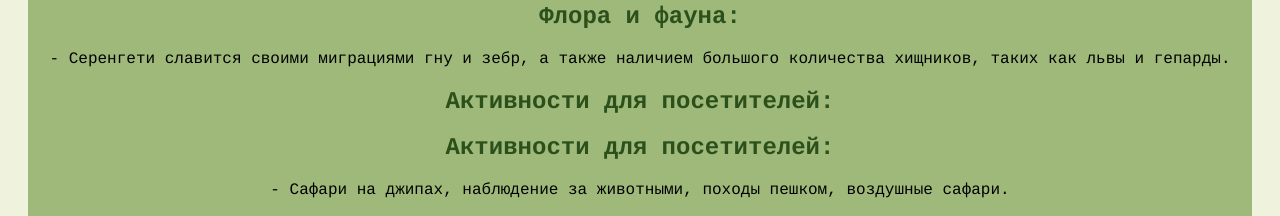
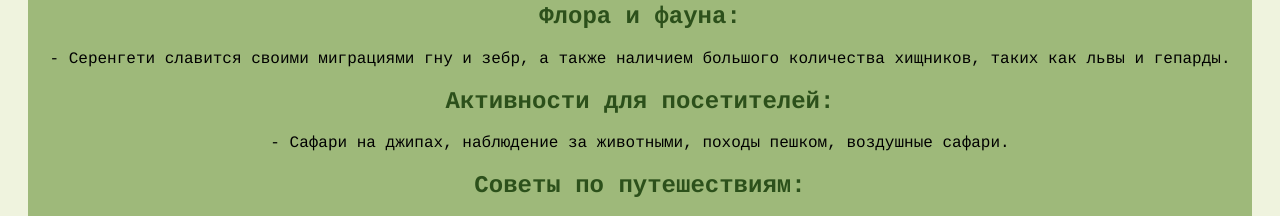
Before and after one commit to shtoshaa/new_page33, a plain HTML site: page index.html in a window 1280 px wide. Shown: the part 1452-1668 px from the top of the page. Drawn offline with Linux system fonts and the light colour scheme.

Commit message:
Update index.html

```diff
--- a/index.html
+++ b/index.html
@@ -50,7 +50,6 @@
 <h2 align="center"> Флора и фауна:</h2>
 <p align="center">- Серенгети славится своими миграциями гну и зебр, а также наличием большого количества хищников, таких как львы и гепарды.</p>
 <h2 align="center"> Активности для посетителей:</h2>
-<h2 align="center"> Активности для посетителей:</h2>
 <p align="center">- Сафари на джипах, наблюдение за животными, походы пешком, воздушные сафари.</p>
 <h2 align="center"> Советы по путешествиям: </h2>
 <p align="center">- Рекомендуется посещать в период миграции гну, иметь при себе бинокль и камеру для фотосъемки.</p>
```
